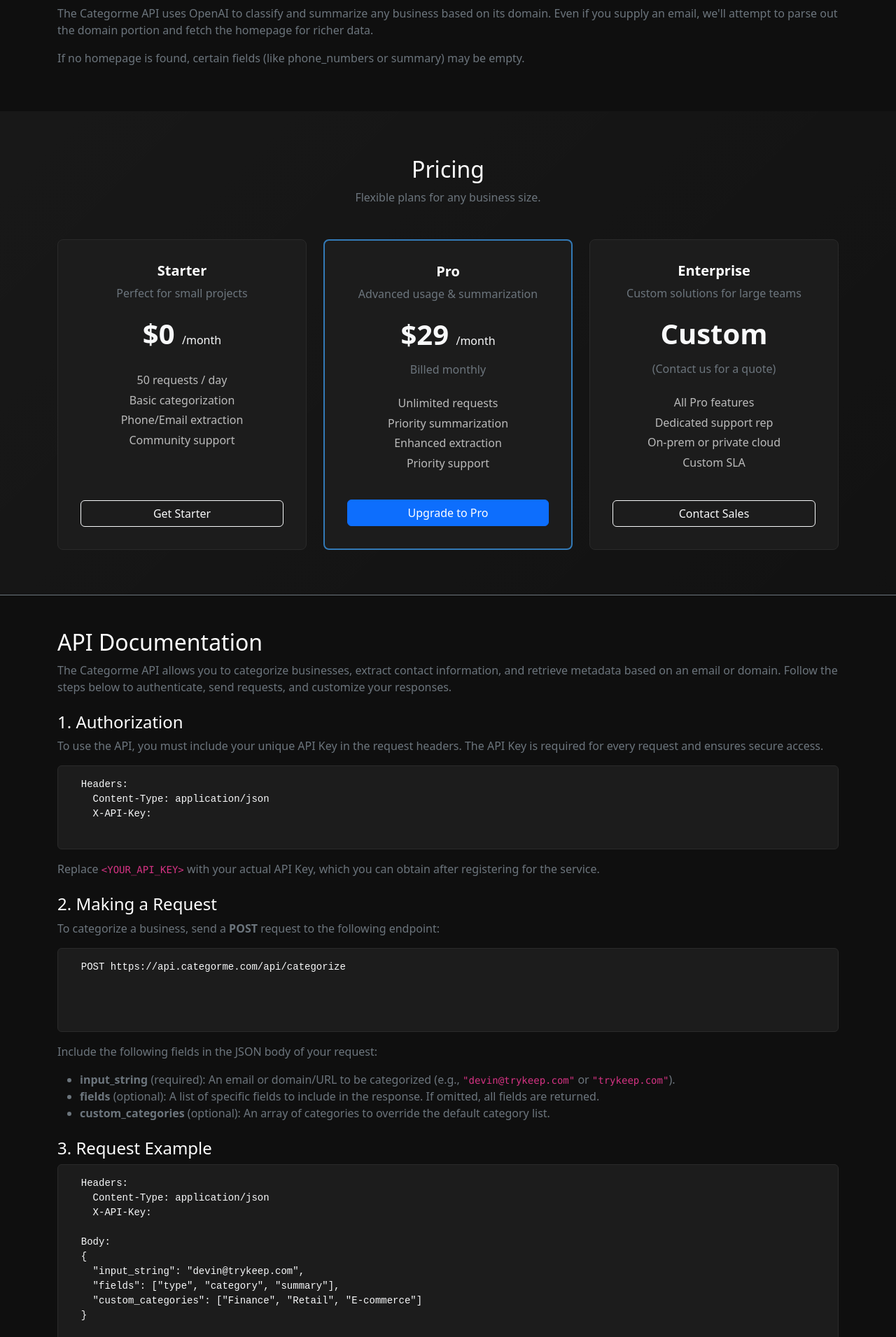
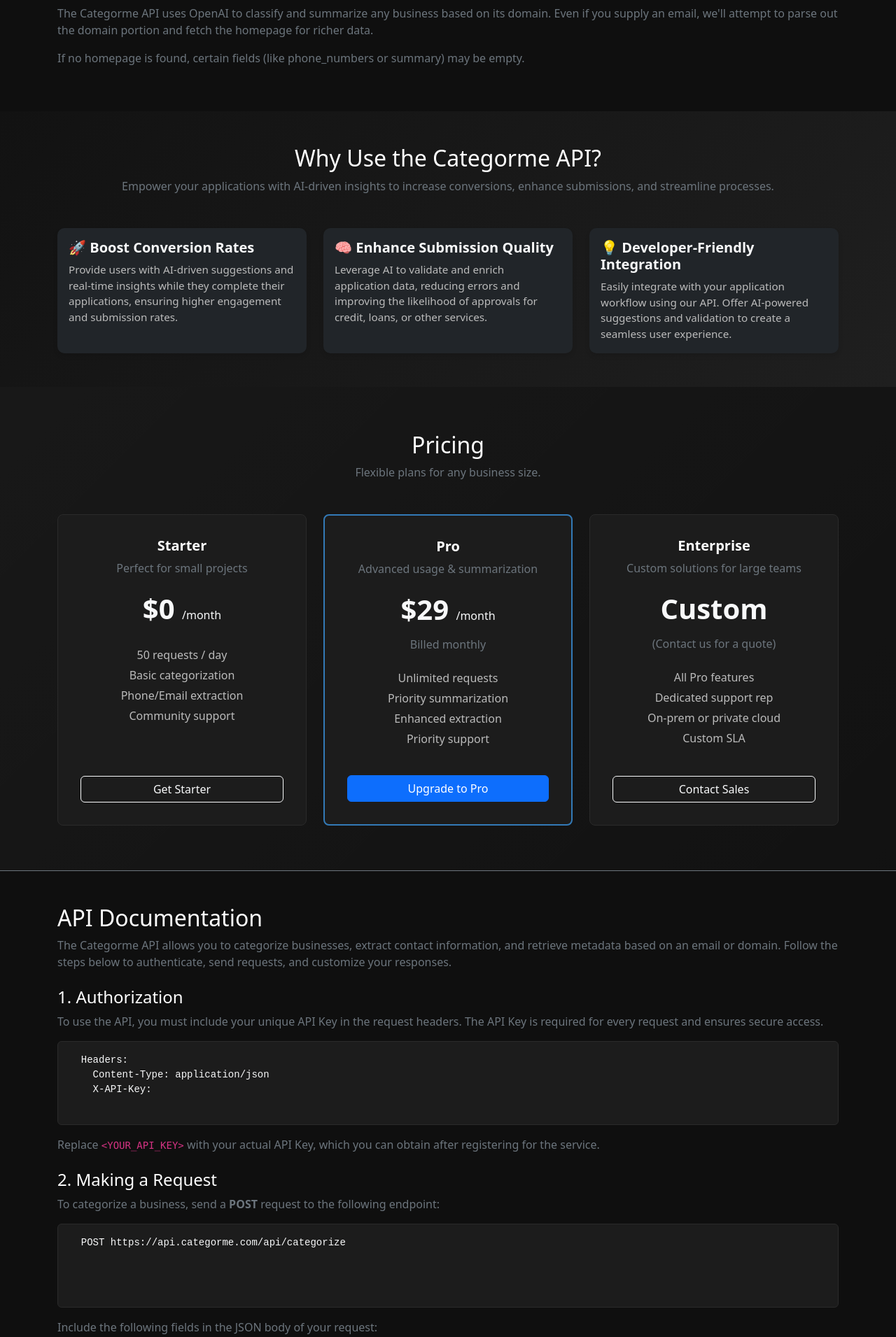
Before and after one commit to devinpicciolini/categorme, a Flask app: page / in a window 1280 px wide. Shown: the part 994-2905 px from the top of the page at 70% size. Run offline with Flask 3, Linux system fonts and the light colour scheme.

Commit message:
Add files via upload

```diff
--- a/templates/index.html
+++ b/templates/index.html
@@ -132,6 +132,32 @@
   background: rgba(255, 255, 255, 0.2);
   color: #fff;
 }
+#benefits {
+  background: linear-gradient(135deg, #121212, #1f1f1f);
+}
+
+.card {
+  background-color: #1c1c1c;
+  border-radius: 10px;
+  box-shadow: 0 4px 6px rgba(0, 0, 0, 0.1);
+  transition: transform 0.3s ease, box-shadow 0.3s ease;
+}
+
+.card:hover {
+  transform: translateY(-10px);
+  box-shadow: 0 8px 12px rgba(0, 0, 0, 0.2);
+}
+
+.card-title {
+  font-size: 1.25rem;
+  font-weight: 600;
+}
+
+.card-text {
+  font-size: 0.95rem;
+  color: #bbb;
+}
+
 
   </style>
 </head>
@@ -287,6 +313,52 @@
       </p>
     </div>
   </section>
+
+  <!-- Benefits Section -->
+<section id="benefits" class="py-5">
+    <div class="container">
+      <div class="text-center mb-5">
+        <h2 class="text-white">Why Use the Categorme API?</h2>
+        <p class="text-secondary">Empower your applications with AI-driven insights to increase conversions, enhance submissions, and streamline processes.</p>
+      </div>
+      <div class="row g-4">
+        <!-- Card 1 -->
+        <div class="col-md-4">
+          <div class="card bg-dark text-light border-0 h-100">
+            <div class="card-body">
+              <h5 class="card-title">🚀 Boost Conversion Rates</h5>
+              <p class="card-text">
+                Provide users with AI-driven suggestions and real-time insights while they complete their applications, ensuring higher engagement and submission rates.
+              </p>
+            </div>
+          </div>
+        </div>
+        <!-- Card 2 -->
+        <div class="col-md-4">
+          <div class="card bg-dark text-light border-0 h-100">
+            <div class="card-body">
+              <h5 class="card-title">🧠 Enhance Submission Quality</h5>
+              <p class="card-text">
+                Leverage AI to validate and enrich application data, reducing errors and improving the likelihood of approvals for credit, loans, or other services.
+              </p>
+            </div>
+          </div>
+        </div>
+        <!-- Card 3 -->
+        <div class="col-md-4">
+          <div class="card bg-dark text-light border-0 h-100">
+            <div class="card-body">
+              <h5 class="card-title">💡 Developer-Friendly Integration</h5>
+              <p class="card-text">
+                Easily integrate with your application workflow using our API. Offer AI-powered suggestions and validation to create a seamless user experience.
+              </p>
+            </div>
+          </div>
+        </div>
+      </div>
+    </div>
+  </section>
+
 
   <!-- Pricing Section -->
   <section id="pricing" class="pricing-section">
```
